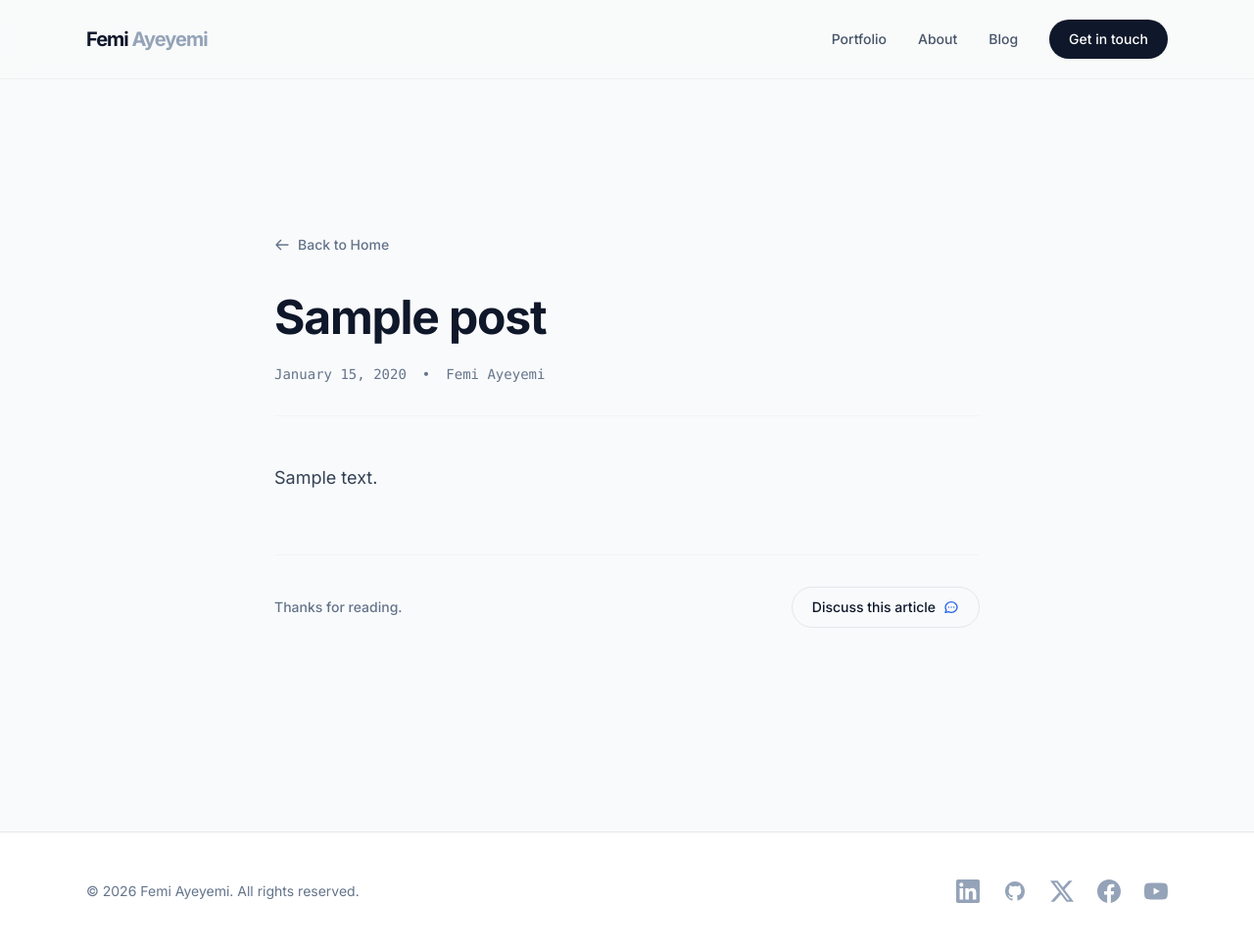
After one commit to ayeyoluwafemi/faymol, a Django app: template blog/templates/blog/blog_detail.html in a window 1280 px wide. The commit adds this page. Shown: the whole page at 98% size. Run offline with Django 5.2, Linux system fonts and the light colour scheme; the template is opened without the code that fills it: values that come from a table or form of the project are taken from there, others are empty; tables that the repository leaves empty hold one stand-in row (values such as "Sample post"); some libraries are stand-ins or nearby versions.

Commit message:
adding blog details

```diff
--- /dev/null
+++ b/blog/templates/blog/blog_detail.html
@@ -0,0 +1,37 @@
+{% extends 'portfolio/base.html' %}
+{% load static %}
+
+{% block content %}
+<div class="max-w-3xl mx-auto px-6 py-20 md:py-32">
+
+    <a href="/#blog" class="inline-flex items-center text-sm font-medium text-slate-500 hover:text-blue-600 transition mb-10 group">
+        <svg class="w-4 h-4 mr-2 group-hover:-translate-x-1 transition-transform" fill="none" stroke="currentColor" viewBox="0 0 24 24"><path stroke-linecap="round" stroke-linejoin="round" stroke-width="2" d="M10 19l-7-7m0 0l7-7m-7 7h18"></path></svg>
+        Back to Home
+    </a>
+
+    <header class="mb-12 border-b border-gray-100 pb-8">
+        <h1 class="text-4xl md:text-5xl font-extrabold tracking-tight text-slate-900 mb-6 leading-tight">
+            {{ post.title }}
+        </h1>
+        <div class="flex items-center gap-4 text-slate-500 text-sm font-mono">
+            <time datetime="{{ post.published_at|date:'Y-m-d' }}">{{ post.published_at|date:"F j, Y" }}</time>
+            <span>•</span>
+            <span>Femi Ayeyemi</span>
+        </div>
+    </header>
+
+    <article class="text-lg text-slate-700 leading-relaxed space-y-6">
+        {{ post.content|safe|linebreaks }}
+    </article>
+
+    <div class="mt-16 pt-8 border-t border-gray-100 flex flex-col sm:flex-row justify-between items-center gap-4">
+        <p class="text-sm text-slate-500 font-medium">Thanks for reading.</p>
+
+        <a href="mailto:hello@femiayeyemi.com?subject=Re: {{ post.title }}" class="inline-flex items-center px-5 py-2.5 bg-slate-50 text-slate-900 rounded-full text-sm font-medium hover:bg-slate-100 transition border border-gray-200">
+            Discuss this article
+            <svg class="w-4 h-4 ml-2 text-blue-600" fill="none" stroke="currentColor" viewBox="0 0 24 24"><path stroke-linecap="round" stroke-linejoin="round" stroke-width="2" d="M8 12h.01M12 12h.01M16 12h.01M21 12c0 4.418-4.03 8-9 8a9.863 9.863 0 01-4.255-.949L3 20l1.395-3.72C3.512 15.042 3 13.574 3 12c0-4.418 4.03-8 9-8s9 3.582 9 8z"></path></svg>
+        </a>
+    </div>
+
+</div>
+{% endblock %}
--- a/portfolio/templates/portfolio/index.html
+++ b/portfolio/templates/portfolio/index.html
@@ -134,7 +134,7 @@
                     <time class="text-sm text-slate-400 font-mono w-32 shrink-0">{{ post.published_at|date:"M d, Y" }}</time>
                     <div>
                         <h3 class="text-lg font-semibold mb-2 group-hover:text-blue-600 transition">
-                            <a href="#">{{ post.title }}</a>
+                            <a href="{% url 'blog:post_detail' post.slug %}">{{ post.title }}</a>
                         </h3>
                         <p class="text-slate-600 line-clamp-2 text-sm max-w-3xl">{{ post.content|truncatewords:30 }}</p>
                     </div>
```
Also changed, not shown: blog/urls.py (added, +9 -0 lines), blog/views.py (+10 -0 lines).
